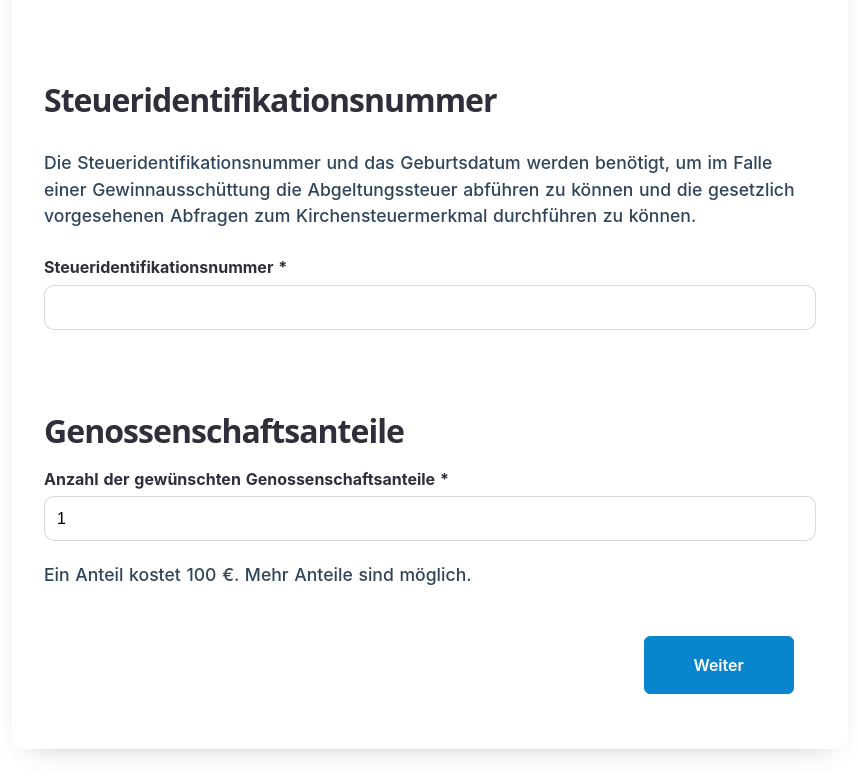
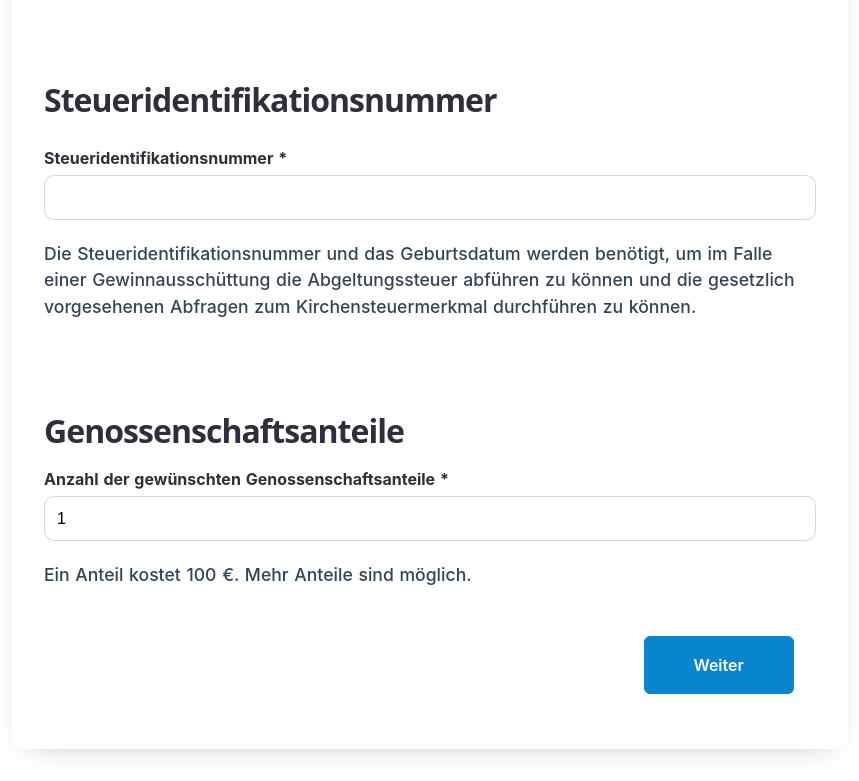
Before and after one commit to 3vincent/einhaus-leipzig, a Nuxt app: page /mitglied-werden/online-formular/persoenliche-daten in a window 1280 px wide. Shown: the part 1060-1841 px from the top of the page, without its empty margins (210-1069 px from the left). Built offline with nearby package versions, Linux system fonts and the light colour scheme.

Commit message:
Move text underneath

```diff
--- a/pages/mitglied-werden/online-formular/persoenliche-daten.vue
+++ b/pages/mitglied-werden/online-formular/persoenliche-daten.vue
@@ -149,12 +149,6 @@
 
       <div class="form-field full-row-span info-block">
         <h2 class="info-title">Steueridentifikationsnummer</h2>
-        <p class="muted">
-          Die Steueridentifikationsnummer und das Geburtsdatum werden benötigt,
-          um im Falle einer Gewinnausschüttung die Abgeltungssteuer abführen zu
-          können und die gesetzlich vorgesehenen Abfragen zum
-          Kirchensteuermerkmal durchführen zu können.
-        </p>
       </div>
 
       <label class="form-field full-row-span" :class="{ error: errors.taxId }">
@@ -171,6 +165,12 @@
         <small v-if="errors.taxId" id="error-taxId">
           {{ errors.taxId }}
         </small>
+        <p class="muted">
+          Die Steueridentifikationsnummer und das Geburtsdatum werden benötigt,
+          um im Falle einer Gewinnausschüttung die Abgeltungssteuer abführen zu
+          können und die gesetzlich vorgesehenen Abfragen zum
+          Kirchensteuermerkmal durchführen zu können.
+        </p>
       </label>
 
       <label class="form-field full-row-span" :class="{ error: errors.shares }">
```
